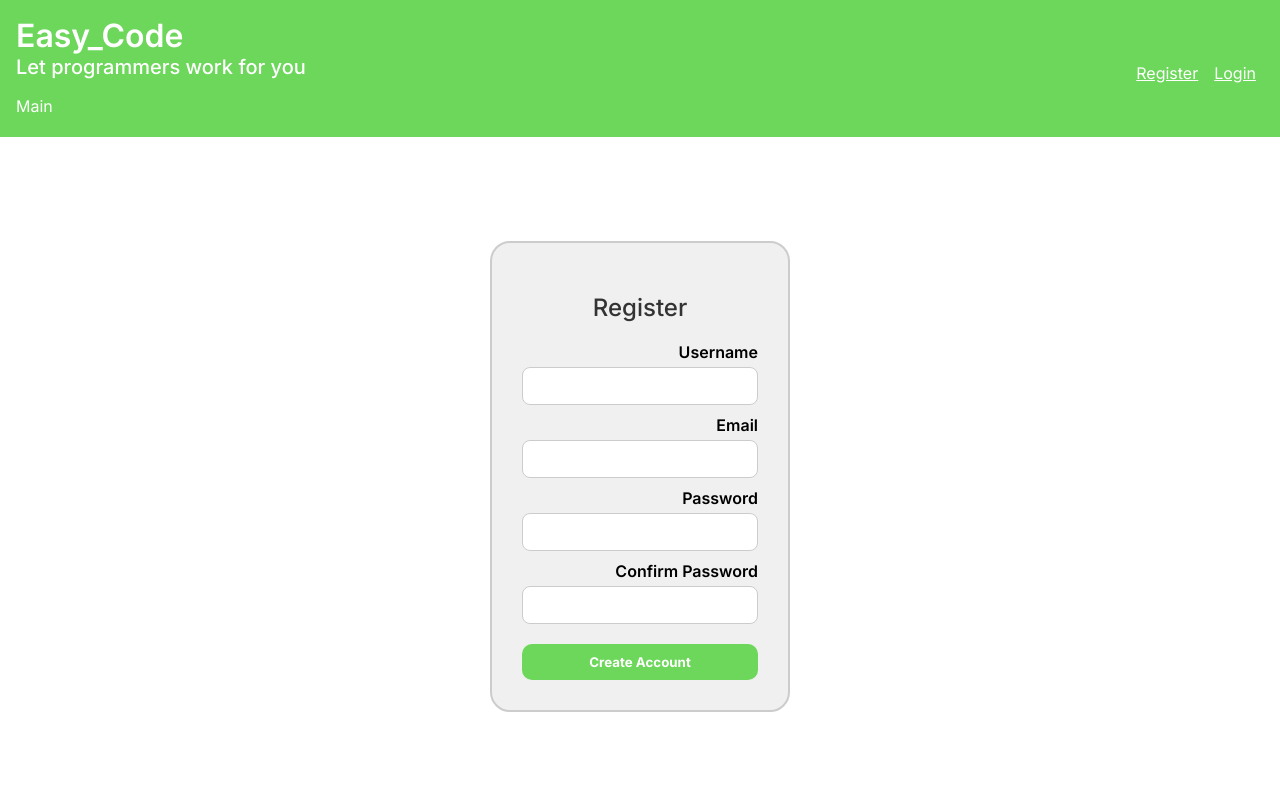
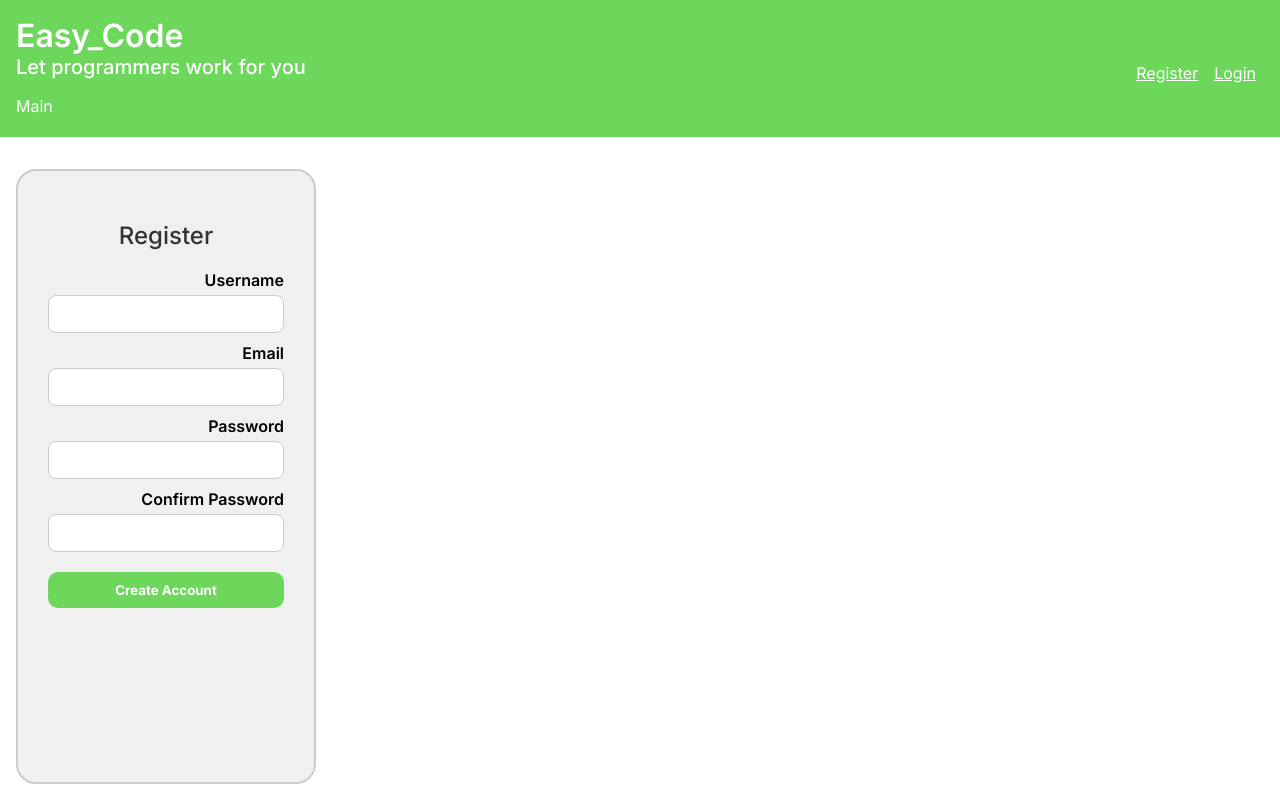
Before and after one commit to FEUP-LTW-2025/ltw-project-ltw14g07, a PHP site: page /pages/signup.php?q=r in a window 1280 px wide. Run offline with PHP 8.4, Linux system fonts and the light colour scheme; some web fonts are replaced.

Commit message:
css corrections- login, signup, cards, requests, services

```diff
--- a/css/login.css
+++ b/css/login.css
@@ -1,11 +1,11 @@
-body {
+/*body {
     font-family: Arial, sans-serif;
     margin: 0;
     padding: 0;
     background-color: #f4f4f4;
 }
 
-
+/*
 header {
     background-color: rgb(108, 215, 90);
     color: white;
@@ -16,7 +16,7 @@ header {
 header h1 {
     margin: 0;
 }
-
+*/
 
 #login {
     width: 300px;
@@ -57,7 +57,7 @@ header h1 {
     background-color:rgb(108, 215, 90);
 }
 
-
+/*
 footer {
     background-color:rgb(108, 215, 90);
     color: white;
@@ -67,3 +67,4 @@ footer {
     bottom: 0;
     width: 100%;
 }
+*/
--- a/css/register.css
+++ b/css/register.css
@@ -1,15 +1,17 @@
-body {
+/*body {
     margin: 0;
     font-family: "Segoe UI", Tahoma, Geneva, Verdana, sans-serif;
     background-color: white;
 }
 
+/*
 header {
     background-color: rgb(108, 215, 90);
     padding: 20px;
     text-align: center;
     color: white;
 }
+*/
 
 .navbar .title {
     font-size: 28px;
@@ -32,12 +34,12 @@ body {
     margin-left: 15px;
 }
 
-  main {
+/*main {
     display: flex;
     justify-content: center;
     align-items: center;
     padding: 40px 0;
-  }
+}*/
 
 .register-form {
     background-color: #f0f0f0;
```
Lines whose indentation alone changed are shown as unchanged.
